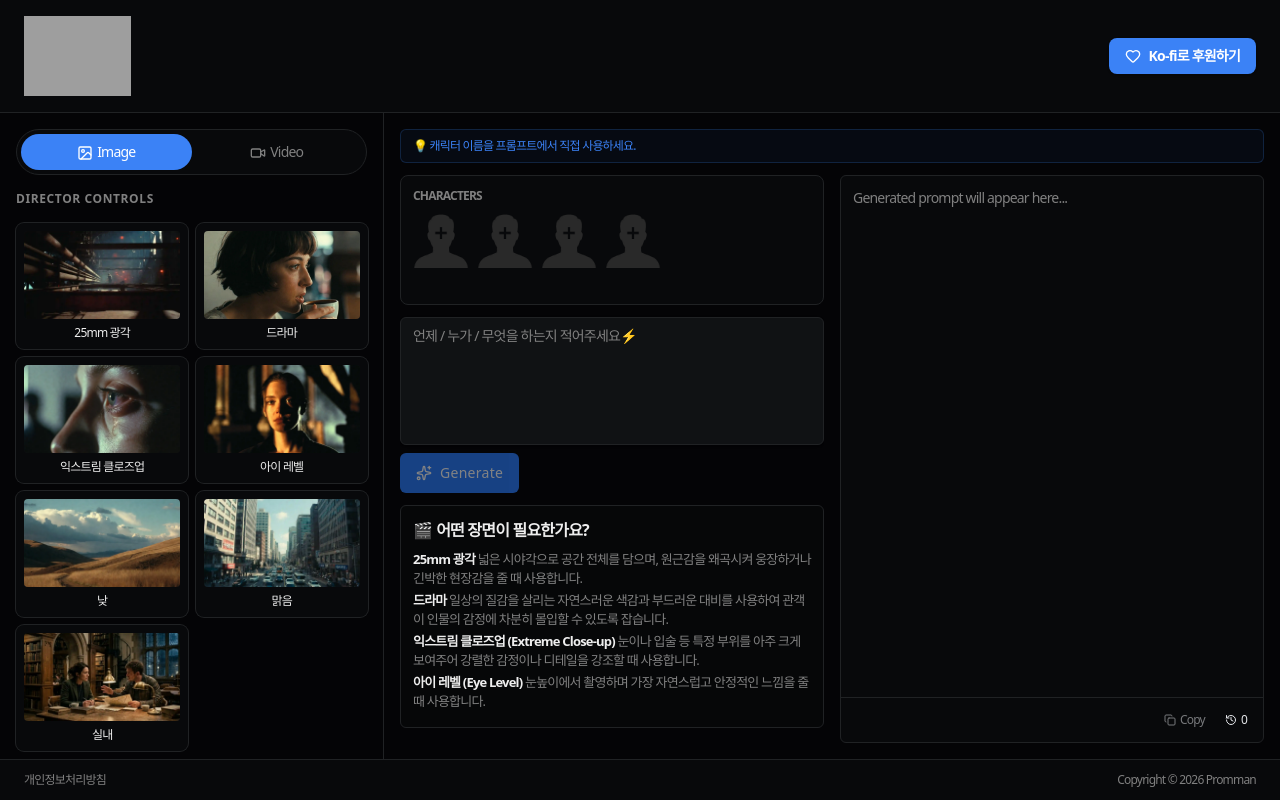
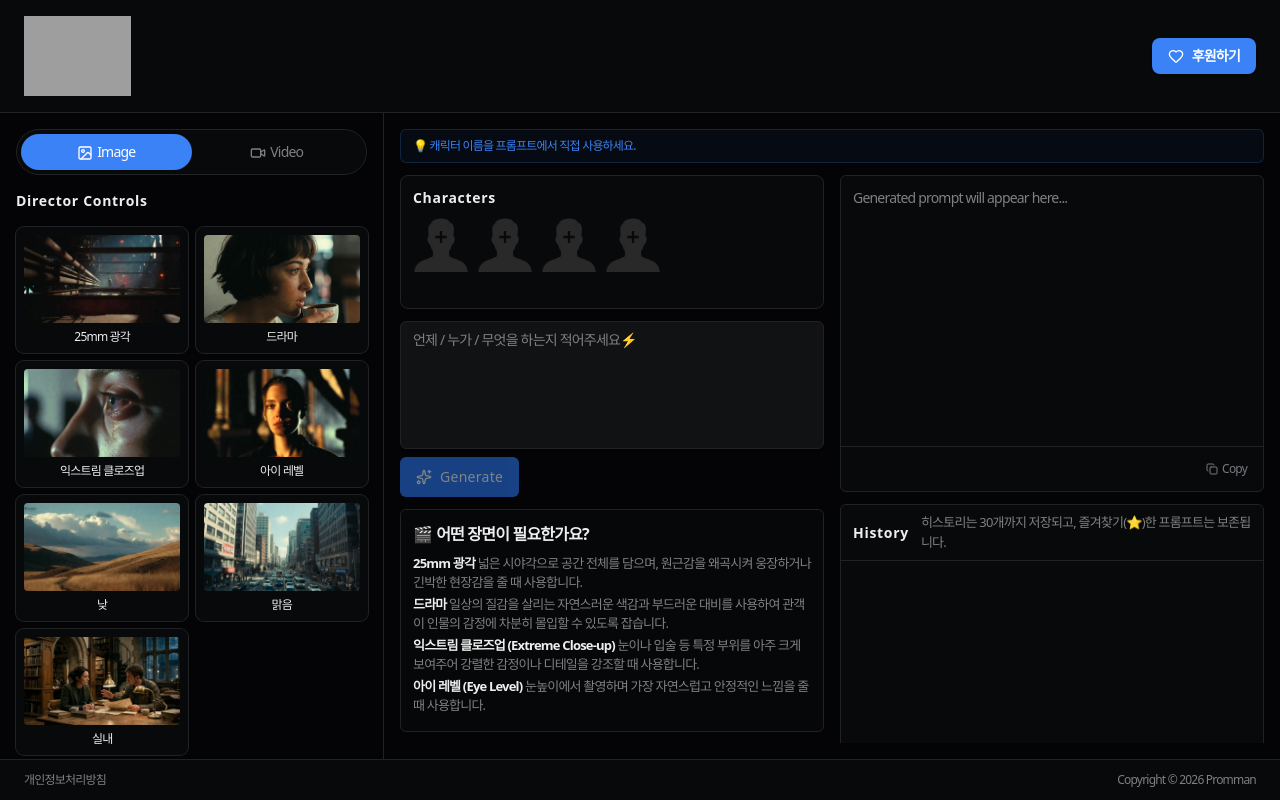
Before and after one commit to yeonh5/prommanv2, a Next.js app: page / in a window 1280 px wide. Built offline with nearby package versions, Linux system fonts and the light colour scheme; grey boxes are pictures that could not be loaded; a web font is replaced by a local one.

Commit message:
Update history UI and layout
Made-with: Cursor

```diff
--- a/app/page.tsx
+++ b/app/page.tsx
@@ -15,13 +15,15 @@ import { getHistory, saveToHistory, toggleFavorite, deleteHistoryItem } from '@/
 const TIPS = [
   '캐릭터 이름을 프롬프트에서 직접 사용하세요.',
   'bolder studio에서 만들고 서비스합니다.',
-  '조명 설정은 분위기를 크게 좌우합니다.',
-  '카메라 앵글 변경만으로도 완전히 다른 느낌의 장면을 만들 수 있어요',
-  'AI의 특성상 버드샷의 구현이 약합니다. 생성을 여러번 시도하세요.',
+  '시간대 설정은 분위기를 크게 좌우합니다.',
+  '카메라 앵글 변경만으로도 완전히 다른 느낌의 장면을 만들 수 있어요.',
+  '장소 탭을 추가했습니다. 실내로 탭을 설정하고 방, 공터 등의 디테일한 장소를 설정하면 더 정확한 결과물이 나옵니다.',
   '화낸다. 보다는 차가운 분위기라는 무드 표현이 더 시네마틱한 결과물을 얻을 수 있습니다.',
   '실시간으로 개선 중입니다. 마음에 들지않는 결과가 나오더라도 넓은 마음으로 다시 시도해주세요.',
   '프롬프트 생성기이다보니 이미지 생성 기능을 직접 제공하지는 않습니다.',
-  '볼더 모카 베타 팔로미노 엔에이유 렛츠고',
+  '캐릭터를 우선 설정하고 구글 플로우나 힉스필드의 엘리먼트로 대체하면 정확한 결과물을 얻을 수 있습니다.',
+  '장르 탭의 광고와 장소 탭의 실내 스튜디오는 프로토 타입에 가깝습니다.',
+  '볼더 모카 베타 팔로미노 엔에이유 렛츠고~!',
 ];
 
 const defaultSettings: DirectorSettings = {
@@ -224,7 +226,6 @@ export default function Home() {
   const [outputText, setOutputText] = useState('');
   const [isGenerating, setIsGenerating] = useState(false);
   const [copied, setCopied] = useState(false);
-  const [showHistory, setShowHistory] = useState(false);
   const [history, setHistory] = useState<any[]>([]);
   const [characters, setCharacters] = useState<(Character | null)[]>([null, null, null, null]);
   const [expandedChar, setExpandedChar] = useState<string | null>(null);
@@ -249,6 +250,8 @@ export default function Home() {
   const selectedMovement = CAMERA_MOVEMENTS.find(m => m.id === settings.cameraMovement);
 
   const [pillState, setPillState] = useState<'image' | 'video' | 'stretch'>('image');
+  const [openHistoryIds, setOpenHistoryIds] = useState<string[]>([]);
+  const [historyCopiedId, setHistoryCopiedId] = useState<string | null>(null);
 
   const closeAllDirectorPopovers = () => {
     setFovOpen(false);
@@ -385,7 +388,7 @@ export default function Home() {
           className="inline-flex items-center gap-2 rounded-lg bg-primary px-4 py-2 text-sm font-semibold text-primary-foreground shadow-sm hover:bg-primary/90 transition-colors"
         >
           <Heart className="h-4 w-4" />
-          Ko-fi로 후원하기
+          후원하기
         </a>
       </header>
 
@@ -416,7 +419,7 @@ export default function Home() {
             </button>
           </div>
 
-          <h3 className="mb-4 text-xs font-semibold uppercase tracking-wider text-muted-foreground">Director Controls</h3>
+          <h3 className="mb-4 text-sm font-semibold tracking-wider text-foreground">Director Controls</h3>
 
           {/* Director Controls - 2 columns, 3 rows (2x3) */}
           <div className="grid grid-cols-2 gap-2">
@@ -872,7 +875,7 @@ src={selectedWeather?.thumbnail || '/thumbnails/weather-clear.webp'}
               {/* Characters */}
               <div className="mb-3 rounded-lg border border-border bg-card p-3 shrink-0">
                 <div className="mb-2 flex items-center justify-between">
-                  <span className="text-xs font-semibold uppercase text-muted-foreground">Characters</span>
+                  <span className="text-sm font-semibold tracking-wider text-foreground">Characters</span>
                 </div>
 
                 {/* Character thumbnails row */}
@@ -1099,10 +1102,11 @@ src={selectedWeather?.thumbnail || '/thumbnails/weather-clear.webp'}
               </div>
             </div>
 
-            {/* Right: Output - align top with Characters */}
+            {/* Right: Output + History */}
             <div className="relative flex flex-col overflow-hidden min-h-full">
-              <div className="flex-1 flex flex-col min-h-[480px] overflow-hidden rounded-md border border-border bg-card">
-                <div className="flex-1 overflow-auto p-3 min-h-0">
+              {/* Output 영역 - 프롬프트 결과 영역 높이 (스크린샷 빨간 선 기준) */}
+              <div className="flex flex-col h-[317px] overflow-hidden rounded-md border border-border bg-card">
+                <div className="flex-1 overflow-auto p-3 min-h-0 prompt-output">
                   {outputText ? (
                     <pre className="font-mono text-sm whitespace-pre-wrap">
                       {outputText}
@@ -1118,34 +1122,18 @@ src={selectedWeather?.thumbnail || '/thumbnails/weather-clear.webp'}
                     {copied ? <Check className="h-3 w-3" /> : <Copy className="h-3 w-3" />}
                     {copied ? 'Copied' : 'Copy'}
                   </Button>
-                  <Button variant="ghost" size="sm" onClick={() => setShowHistory(!showHistory)} className="h-6 gap-1 px-2 text-xs">
-                    <History className="h-3 w-3" />{history.length}
-                  </Button>
                 </div>
               </div>
 
-              {/* History Overlay */}
-              {showHistory && (
-                <div
-                  className="absolute inset-0 z-10 flex items-stretch justify-stretch bg-black/20"
-                  onClick={() => setShowHistory(false)}
-                >
-                  <div
-                    className="flex flex-1 flex-col overflow-hidden rounded-lg border border-border bg-card shadow-xl animate-in slide-in-from-right duration-300"
-                    onClick={e => e.stopPropagation()}
-                  >
-                    <div className="flex items-center justify-between border-b border-border px-4 py-3">
-                      <div className="flex items-center gap-2">
-                        <span className="text-sm font-semibold">History</span>
-                        {history.some(h => h.isFavorite) && (
-                          <Star className="h-4 w-4 text-primary fill-current" />
-                        )}
+              {/* History 패널 (항상 우측 컬럼 하단에 노출) */}
+              <div className="mt-3 flex flex-col h-[520px] rounded-md border border-border bg-card overflow-hidden">
+                <div className="flex items-center border-b border-border px-3 py-2 shrink-0">
+                  <span className="text-sm font-semibold tracking-wider text-foreground">History</span>
+                  <span className="ml-3 text-[13px] text-muted-foreground font-normal">
+                    히스토리는 30개까지 저장되고, 즐겨찾기(⭐)한 프롬프트는 보존됩니다.
+                  </span>
                 </div>
-                      <button onClick={() => setShowHistory(false)} className="rounded-md p-1 hover:bg-secondary">
-                        <X className="h-4 w-4" />
-                      </button>
-                    </div>
-                    <div className="flex-1 overflow-y-auto">
+                <div className="flex-1 overflow-y-auto scrollbar-hide">
                   {history.length === 0 ? (
                     <div className="flex h-full flex-col items-center justify-center">
                       <History className="h-10 w-10 text-muted-foreground/30" />
@@ -1153,36 +1141,56 @@ src={selectedWeather?.thumbnail || '/thumbnails/weather-clear.webp'}
                     </div>
                   ) : (
                     <div className="divide-y divide-border">
-                          {history.map(item => (
+                      {history.map(item => {
+                        const isOpen = openHistoryIds.includes(item.id);
+                        return (
                           <div
                             key={item.id}
-                              className="group cursor-pointer p-4 hover:bg-secondary/30"
-                              onClick={() => {
-                                setOutputText(item.outputEnglish);
-                                setShowHistory(false);
-                              }}
+                            className="group p-3 hover:bg-secondary/30"
                           >
-                              <div className="flex items-center justify-between gap-2">
-                                <p className="line-clamp-1 text-xs text-muted-foreground flex-1">
-                                  {item.inputKorean}
-                                </p>
-                                {item.isFavorite && (
-                                  <Star className="h-3 w-3 text-primary fill-current shrink-0" />
+                            <div className="flex items-center gap-2.5">
+                              <button
+                                className={cn(
+                                  'p-1 rounded text-muted-foreground hover:text-primary',
+                                  item.isFavorite && 'text-primary',
                                 )}
-                              </div>
-                              <p className="mt-1 line-clamp-2 font-mono text-sm">{item.outputEnglish}</p>
-                              <div className="mt-2 flex gap-2 opacity-0 group-hover:opacity-100">
-                                <button
-                                  className={cn('p-1 rounded', item.isFavorite && 'text-primary')}
                                 onClick={e => {
                                   e.stopPropagation();
                                   const updated = toggleFavorite(item.id).sort(
-                                      (a, b) => Number(b.isFavorite) - Number(a.isFavorite)
+                                    (a, b) => Number(b.isFavorite) - Number(a.isFavorite),
                                   );
                                   setHistory(updated);
                                 }}
                               >
-                                  <Star className={cn('h-4 w-4', item.isFavorite && 'fill-current')} />
+                                <Star
+                                  className={cn(
+                                    'h-4 w-4',
+                                    item.isFavorite && 'fill-current',
+                                  )}
+                                />
+                              </button>
+                              <button
+                                type="button"
+                                className="flex-1 text-left"
+                                onClick={() => {
+                                  setOpenHistoryIds(prev =>
+                                    prev.includes(item.id)
+                                      ? prev.filter(id => id !== item.id)
+                                      : [...prev, item.id],
+                                  );
+                                }}
+                              >
+                                <div className="flex items-center gap-1.5">
+                                  <p className="line-clamp-1 text-[13px] text-foreground">
+                                    {item.inputKorean}
+                                  </p>
+                                  <ChevronDown
+                                    className={cn(
+                                      'h-3 w-3 text-muted-foreground transition-transform',
+                                      isOpen ? 'rotate-180' : '',
+                                    )}
+                                  />
+                                </div>
                               </button>
                               <button
                                 className="p-1 rounded text-muted-foreground hover:text-destructive"
@@ -1195,14 +1203,36 @@ src={selectedWeather?.thumbnail || '/thumbnails/weather-clear.webp'}
                                 <Trash2 className="h-4 w-4" />
                               </button>
                             </div>
+                            {isOpen && (
+                              <>
+                                <p className="mt-1 font-mono text-[13px] whitespace-pre-wrap">
+                                  {item.outputEnglish}
+                                </p>
+                                <div className="mt-2 flex items-center justify-between gap-2">
+                                  <button
+                                    className="inline-flex items-center gap-1.5 rounded px-1.5 py-0.5 text-[11px] text-muted-foreground hover:text-primary"
+                                    onClick={e => {
+                                      e.stopPropagation();
+                                      if (navigator?.clipboard?.writeText) {
+                                        navigator.clipboard.writeText(item.outputEnglish || '');
+                                      }
+                                      setHistoryCopiedId(item.id);
+                                      setTimeout(() => setHistoryCopiedId(prev => (prev === item.id ? null : prev)), 2000);
+                                    }}
+                                  >
+                                    <Copy className="h-3 w-3" />
+                                    <span>{historyCopiedId === item.id ? 'Copied' : 'Copy'}</span>
+                                  </button>
                                 </div>
-                          ))}
+                              </>
+                            )}
+                          </div>
+                        );
+                      })}
                     </div>
                   )}
                 </div>
               </div>
-                </div>
-              )}
             </div>
           </div>
         </div>
@@ -1217,7 +1247,7 @@ src={selectedWeather?.thumbnail || '/thumbnails/weather-clear.webp'}
                 개인정보처리방침
               </button>
             </PopoverTrigger>
-            <PopoverContent className="w-[90vw] max-w-xl max-h-[80vh] overflow-hidden flex flex-col p-0" side="bottom">
+            <PopoverContent className="w-[90vw] max-w-xl max-h-[80vh] overflow-hidden flex flex-col p-0" side="top">
               <div className="p-4 border-b border-border shrink-0">
                 <h2 className="text-sm font-semibold">개인정보처리방침</h2>
                 <p className="text-[11px] text-muted-foreground mt-0.5">최종 업데이트: 2026-03-16</p>
--- a/styles/globals.css
+++ b/styles/globals.css
@@ -150,4 +150,34 @@
     font-family: var(--font-en);
     letter-spacing: 0;
   }
+
+  /* 기본적으로 캐럿/드래그 비활성화 */
+  body,
+  body * {
+    user-select: none;
+    -webkit-user-select: none;
+    -ms-user-select: none;
+    caret-color: transparent;
+  }
+
+  /* 텍스트 입력/편집 가능한 요소에서는 다시 활성화 */
+  input,
+  textarea,
+  [contenteditable='true'],
+  .prompt-output,
+  .prompt-output * {
+    user-select: text;
+    -webkit-user-select: text;
+    -ms-user-select: text;
+    caret-color: inherit;
+  }
 }
+
+/* 스크롤 가능하지만 스크롤바만 숨기는 유틸리티 */
+.scrollbar-hide {
+  -ms-overflow-style: none; /* IE and Edge */
+  scrollbar-width: none; /* Firefox */
+}
+.scrollbar-hide::-webkit-scrollbar {
+  display: none; /* Chrome, Safari, Opera */
+}
```
Also changed, not shown: lib/storage.ts (+13 -1 lines). Lines whose indentation alone changed are shown as unchanged.
